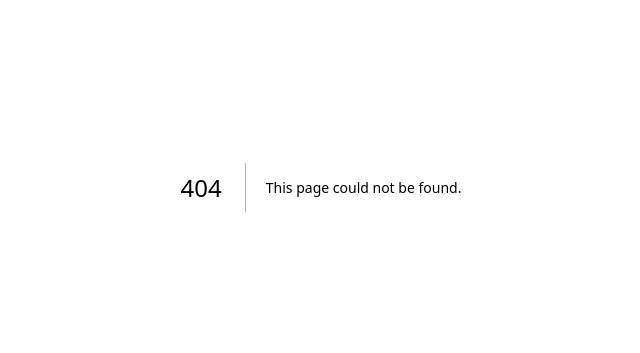
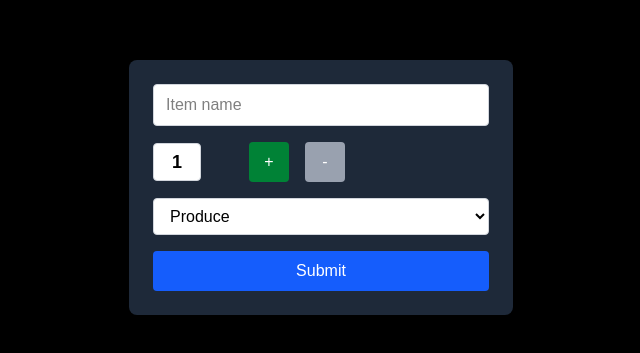
Before and after one commit to VincentManimtim/cprg306-assignments, a Next.js app: page /week-5 in a window 1280 px wide. Before the commit this address had no page. Shown: the part 213-566 px from the top of the page, without its empty margins (319-959 px from the left). Built offline with nearby package versions, Linux system fonts and the light colour scheme.

Commit message:
week-5-assignment
had to use drop down menu and input fields

```diff
--- a/app/page.js
+++ b/app/page.js
@@ -12,6 +12,8 @@ export default function Home() {
         <li><Link className="text-blue-600 hover:underline hover:text-cyan-300" href="./week-3">Week 3 Assignment</Link></li>
 
         <li><Link className="text-blue-600 hover:underline hover:text-cyan-300" href="./week-4">Week 4 Assignment</Link></li>
+
+        <li><Link className="text-blue-600 hover:underline hover:text-cyan-300" href="./week-5">Week 5 Assignment</Link></li>
       </ul>
     </main>
   );
--- a/app/week-4/new-item.js
+++ b/app/week-4/new-item.js
@@ -4,7 +4,7 @@ import { useState } from "react"
 
 export default function NewItem(){
 
-    const [count, setCount] = useState(0);
+    const [count, setCount] = useState(1);
 
     const plus = () => {
         if (count < 20){
@@ -21,15 +21,6 @@ export default function NewItem(){
     let buttonGreen = "bg-green-700 hover:bg-green-500 active:bg-green-700 text-white rounded size-15 ml-10 mr-2 cursor-pointer transition-colors "
 
     let buttonRed = "bg-red-700 hover:bg-red-300 active:bg-red-700 text-white rounded size-15 cursor-pointer transition-colors "
-
-       if (count >= 20){
-        buttonGreen = "bg-gray-400 text-white rounded size-15 ml-10 mr-2"
-    }
-
-    if (count == 1){
-        buttonRed = "bg-gray-400 text-white rounded size-15"
-    }
-
     return (
         <main className="bg-blue-300 p-3 rounded-4xl m-5 size-fit">
             <p className="text-4xl"> {count}
--- /dev/null
+++ b/app/week-5/new-item.js
@@ -0,0 +1,138 @@
+"use client";
+
+import {useState} from "react";
+
+export default function NewItem() {
+  const [v_name, setName] = useState("");
+  const [v_quantity, setQuantity] = useState(1);
+  const [v_category, setCategory] = useState("Produce");
+
+  const plus = () => {
+    if (v_quantity < 20) {
+      setQuantity(v_quantity + 1);
+    }
+  };
+
+  const minus = () => {
+    if (v_quantity > 1) {
+      setQuantity(v_quantity - 1);
+    }
+  };
+
+  const resetForm = () => {
+    setName("");
+    setQuantity(1);
+    setCategory("Produce");
+  };
+
+  const handleSubmit = (event) => {
+    event.preventDefault();
+
+    const item = {
+      name: v_name,
+      quantity: v_quantity,
+      category: v_category,
+    };
+
+    alert(
+      `Name: ${item.name}\nQuantity: ${item.quantity}\nCategory: ${item.category}`
+    );
+    console.log(item);
+    resetForm();
+  };
+
+  const categories = [
+    "Produce",
+    "Dairy",
+    "Bakery",
+    "Meat",
+    "Frozen Foods",
+    "Canned Goods",
+    "Dry Goods",
+    "Beverages",
+    "Snacks",
+    "Household",
+    "Other",
+  ];
+
+  let buttonGreen =
+    "bg-green-700 hover:bg-green-500 active:bg-green-700 text-white rounded size-10 ml-10 mr-2 cursor-pointer transition-colors";
+  let buttonRed =
+    "bg-red-700 hover:bg-red-300 active:bg-red-700 text-white rounded size-10 cursor-pointer transition-colors";
+
+  if (v_quantity >= 20) {
+    buttonGreen =
+      "bg-gray-400 text-white rounded size-10 ml-10 mr-2 cursor-not-allowed";
+  }
+
+  if (v_quantity === 1) {
+    buttonRed = "bg-gray-400 text-white rounded size-10 cursor-not-allowed";
+  }
+
+  return (
+    <form
+      onSubmit={handleSubmit}
+      className="min-h-screen bg-black flex items-center justify-center"
+    >
+      <div className="bg-gray-800 p-6 rounded-lg shadow-lg w-full max-w-sm">
+        {/* Name Field */}
+        <div className="mb-4">
+          <input
+            type="text"
+            value={v_name}
+            onChange={(e) => setName(e.target.value)}
+            placeholder="Item name"
+            required
+            className="w-full px-3 py-2 rounded bg-white text-black border border-gray-300 focus:outline-none focus:ring-2 focus:ring-blue-500"
+          />
+        </div>
+
+        {/* Quantity Controls */}
+        <div className="mb-4 flex items-center gap-2">
+          <div className="w-12 text-center bg-white text-black font-semibold text-lg px-2 py-1 rounded border border-gray-300">
+            {v_quantity}
+          </div>
+          <button
+            type="button"
+            onClick={plus}
+            className={buttonGreen}
+            disabled={v_quantity >= 20}
+          >
+            +
+          </button>
+          <button
+            type="button"
+            onClick={minus}
+            className={buttonRed}
+            disabled={v_quantity <= 1}
+          >
+            -
+          </button>
+        </div>
+
+        {/* Category Field */}
+        <div className="mb-4">
+          <select
+            value={v_category}
+            onChange={(e) => setCategory(e.target.value)}
+            className="w-full px-3 py-2 rounded bg-white text-black border border-gray-300 focus:outline-none focus:ring-2 focus:ring-blue-500"
+          >
+            {categories.map((cat) => (
+              <option key={cat} value={cat}>
+                {cat}
+              </option>
+            ))}
+          </select>
+        </div>
+
+        {/* Submit Button */}
+        <button
+          type="submit"
+          className="w-full bg-blue-600 text-white py-2 rounded hover:bg-blue-700 transition duration-200"
+        >
+          Submit
+        </button>
+      </div>
+    </form>
+  );
+}
--- /dev/null
+++ b/app/week-5/page.js
@@ -0,0 +1,12 @@
+"use client"
+import NewItem from "./new-item";
+
+
+
+export default function WeekFive(){
+
+
+    return(
+        <main><NewItem/></main>
+    )
+}
```
